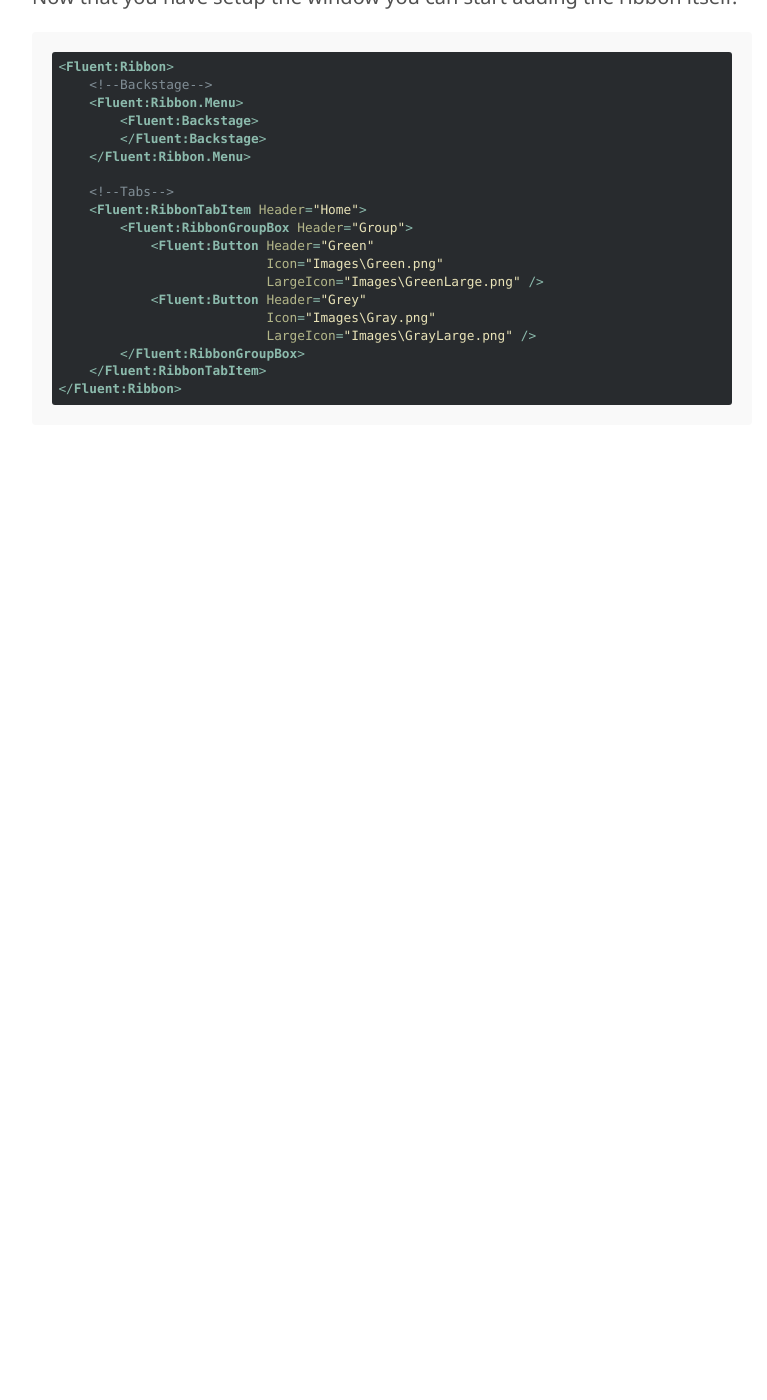
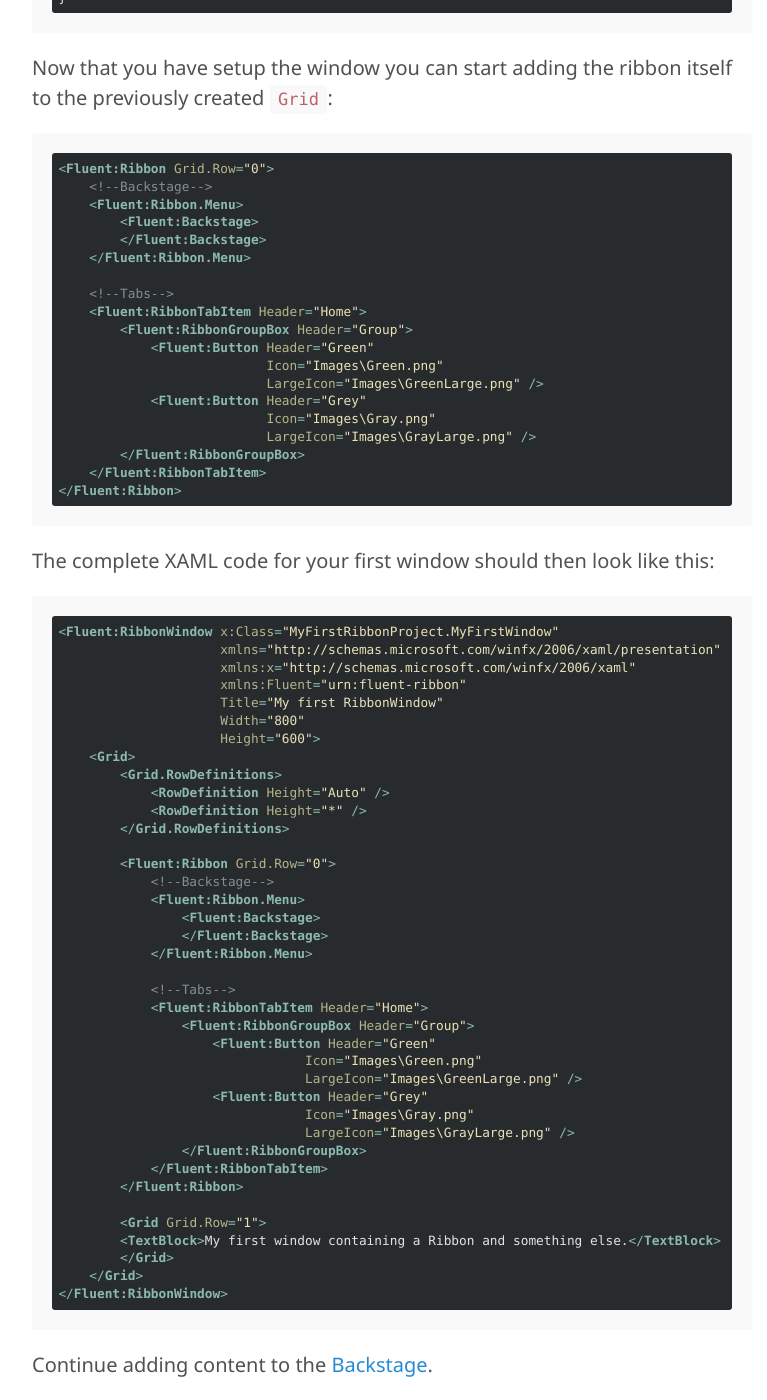
Before and after one commit to fluentribbon/fluentribbon.github.io, a Jekyll site: the page built from documentation/basic-setup.md, in a window 1280 px wide and 1400 px high, scrolled down 1294 px. Shown: the whole window, without its empty margins (248-1015 px from the left). Built offline with Jekyll 4.4.1, drawn with Linux system fonts in a browser that asks for light colours; before the commit the page ends 1739 px from its top, so only the background shows below that; some of the changed text lies outside the part shown.

Commit message:
Improving basic setup

````diff
--- a/documentation/basic-setup.md
+++ b/documentation/basic-setup.md
@@ -23,8 +23,12 @@ If you happen to choose different names you have to adjust the names "MyFirstRib
                      xmlns:Fluent="urn:fluent-ribbon"
                      Title="My first RibbonWindow"
                      Width="800"
-                     Height="600" >
+                     Height="600">
     <Grid>
+        <Grid.RowDefinitions>
+            <RowDefinition Height="Auto" />
+            <RowDefinition Height="*" />
+        </Grid.RowDefinitions>
     </Grid>
 </Fluent:RibbonWindow>
 ```
@@ -50,10 +54,10 @@ namespace MyFirstRibbonProject
 }
 ```
 
-Now that you have setup the window you can start adding the ribbon itself:
+Now that you have setup the window you can start adding the ribbon itself to the previously created `Grid`:
 
 ```
-<Fluent:Ribbon>
+<Fluent:Ribbon Grid.Row="0">
     <!--Backstage-->
     <Fluent:Ribbon.Menu>
         <Fluent:Backstage>
@@ -73,3 +77,47 @@ Now that you have setup the window you can start adding the ribbon itself:
     </Fluent:RibbonTabItem>
 </Fluent:Ribbon>
 ```
+
+The complete XAML code for your first window should then look like this:
+```
+<Fluent:RibbonWindow x:Class="MyFirstRibbonProject.MyFirstWindow"
+                     xmlns="http://schemas.microsoft.com/winfx/2006/xaml/presentation"
+                     xmlns:x="http://schemas.microsoft.com/winfx/2006/xaml"
+                     xmlns:Fluent="urn:fluent-ribbon"
+                     Title="My first RibbonWindow"
+                     Width="800"
+                     Height="600">
+    <Grid>
+        <Grid.RowDefinitions>
+            <RowDefinition Height="Auto" />
+            <RowDefinition Height="*" />
+        </Grid.RowDefinitions>
+
+        <Fluent:Ribbon Grid.Row="0">
+            <!--Backstage-->
+            <Fluent:Ribbon.Menu>
+                <Fluent:Backstage>
+                </Fluent:Backstage>
+            </Fluent:Ribbon.Menu>
+
+            <!--Tabs-->
+            <Fluent:RibbonTabItem Header="Home">
+                <Fluent:RibbonGroupBox Header="Group">
+                    <Fluent:Button Header="Green"
+                                Icon="Images\Green.png"
+                                LargeIcon="Images\GreenLarge.png" />
+                    <Fluent:Button Header="Grey"
+                                Icon="Images\Gray.png"
+                                LargeIcon="Images\GrayLarge.png" />
+                </Fluent:RibbonGroupBox>
+            </Fluent:RibbonTabItem>
+        </Fluent:Ribbon>
+
+        <Grid Grid.Row="1">
+        <TextBlock>My first window containing a Ribbon and something else.</TextBlock>
+        </Grid>
+    </Grid>
+</Fluent:RibbonWindow>
+```
+
+Continue adding content to the [Backstage](./controls/backstage).
````
